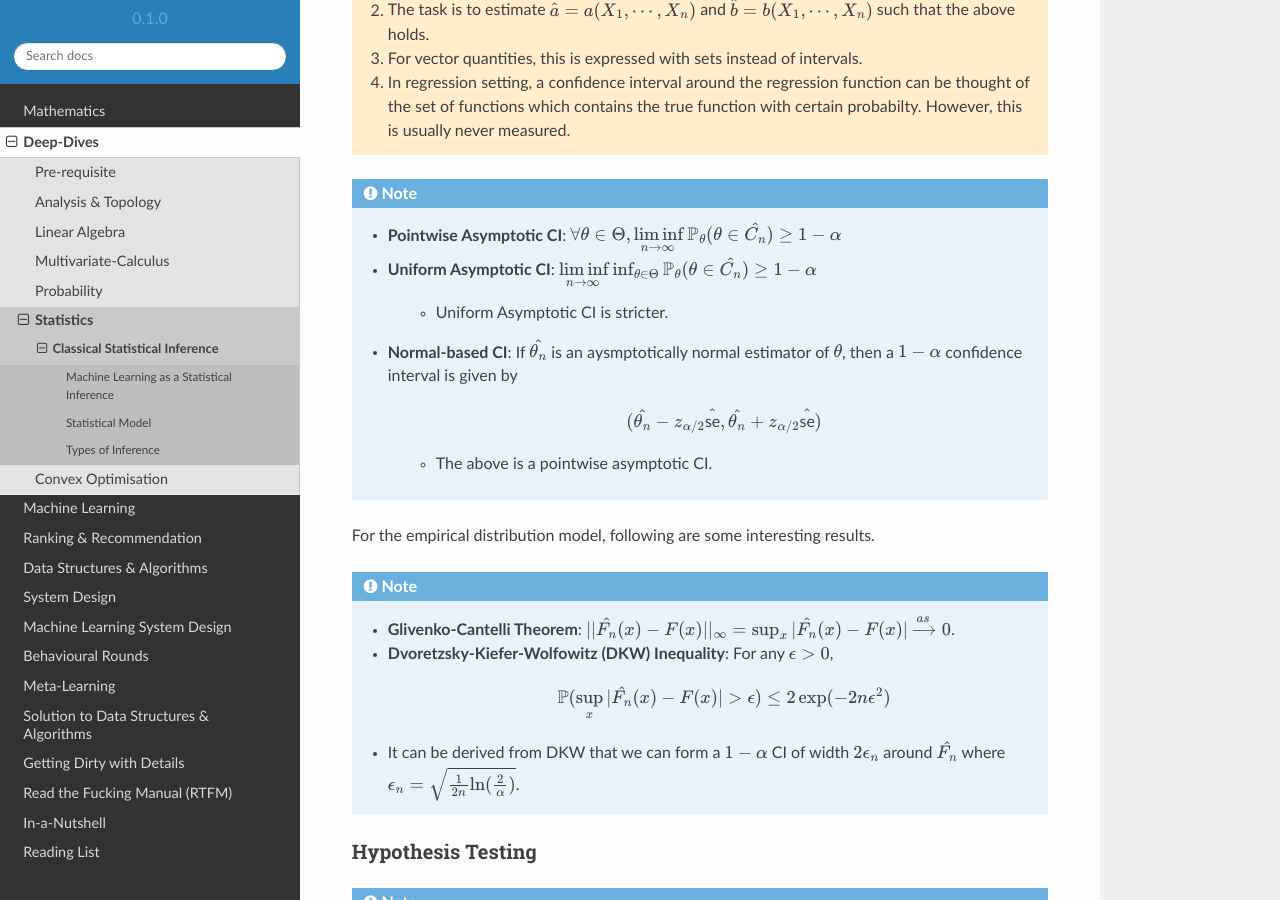
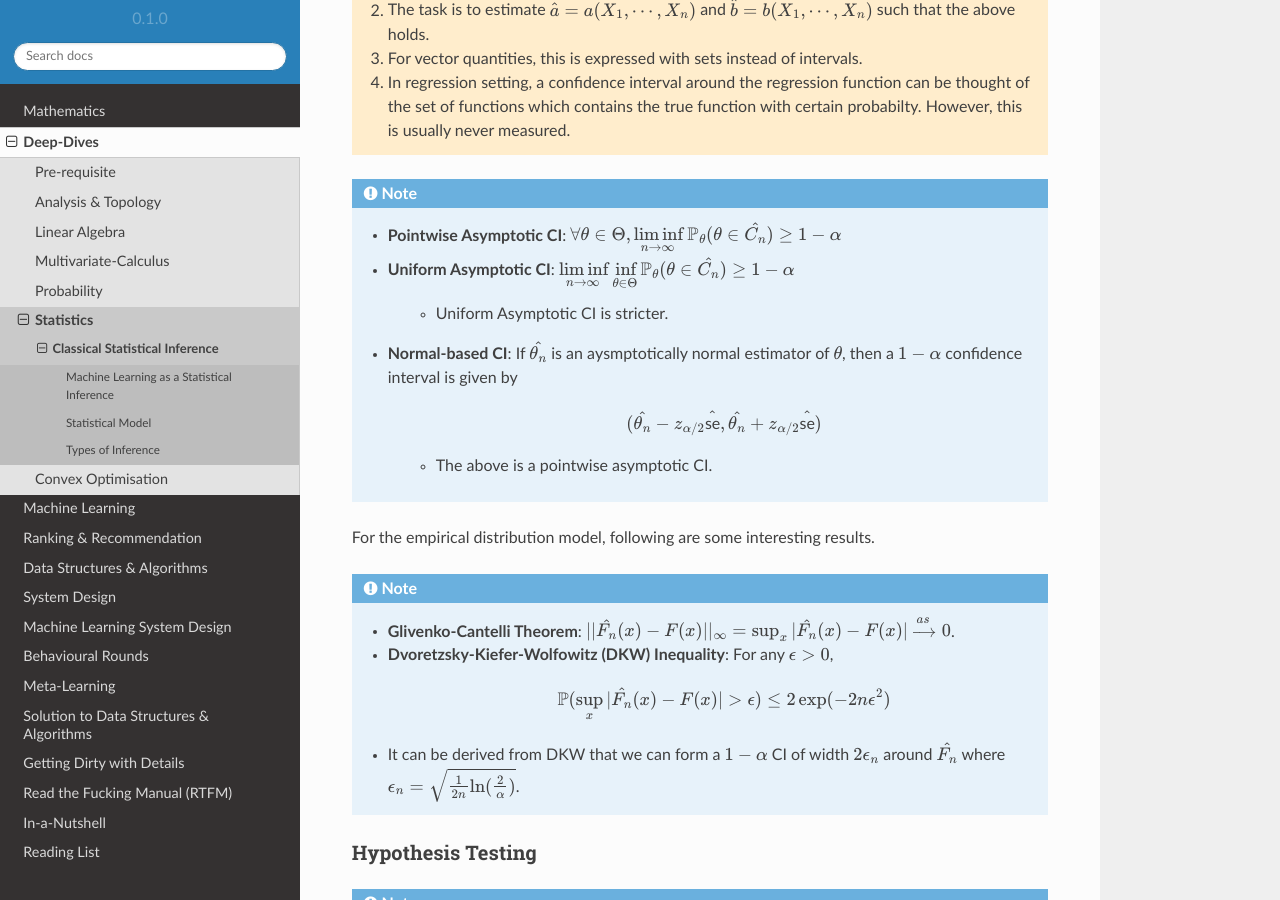
Before and after one commit to uselesstechjunks/leetcode, a Sphinx documentation site: the page built from docs/source/math/stat/inference.rst, in a window 1280 px wide and 900 px high, scrolled down 4473 px. Built offline with Sphinx 7.4.7 and the Read the Docs theme 2.0.0, drawn with Linux system fonts in a browser that asks for light colours.

Commit message:
Update inference.rst

```diff
--- a/docs/source/math/stat/inference.rst
+++ b/docs/source/math/stat/inference.rst
@@ -147,7 +147,7 @@ Confidence Set Estimation
 
 .. note::
 	* **Pointwise Asymptotic CI**: :math:`\forall\theta\in\Theta,\liminf\limits_{n\to\infty}\mathbb{P}_{\theta}(\theta\in\hat{C_n})\ge 1-\alpha`
-	* **Uniform Asymptotic CI**: :math:`\liminf\limits_{n\to\infty}\inf_{\theta\in\Theta}\mathbb{P}_{\theta}(\theta\in\hat{C_n})\ge 1-\alpha`
+	* **Uniform Asymptotic CI**: :math:`\liminf\limits_{n\to\infty}\inf\limits_{\theta\in\Theta}\mathbb{P}_{\theta}(\theta\in\hat{C_n})\ge 1-\alpha`
 
 		* Uniform Asymptotic CI is stricter.
 	* **Normal-based CI**: If :math:`\hat{\theta_n}` is an aysmptotically normal estimator of :math:`\theta`, then a :math:`1-\alpha` confidence interval is given by
```
